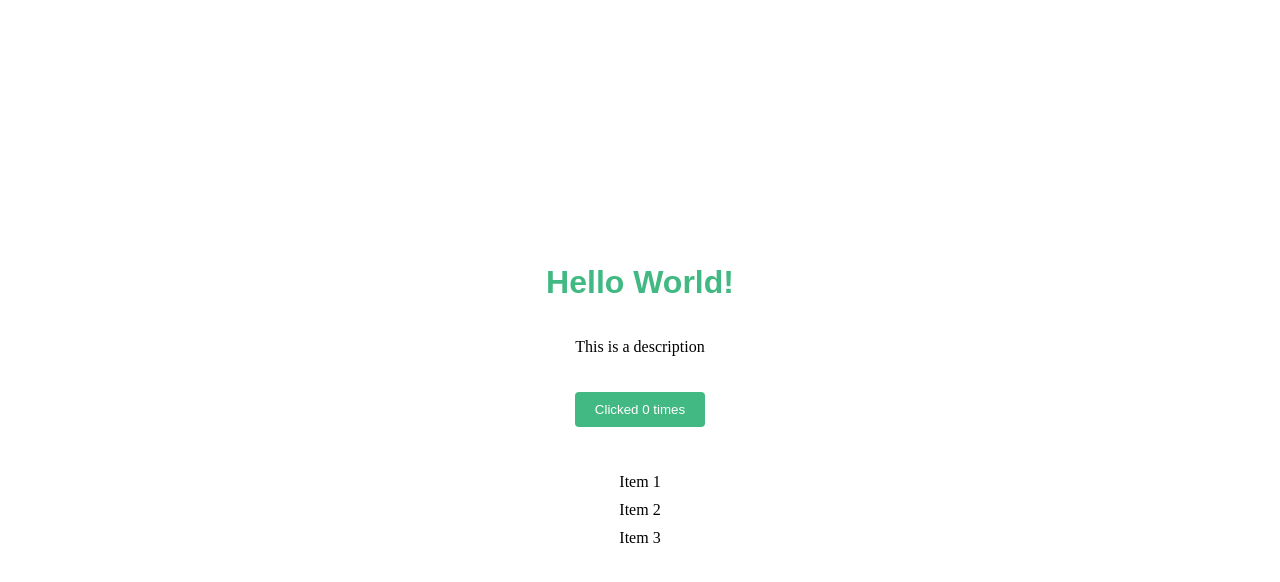
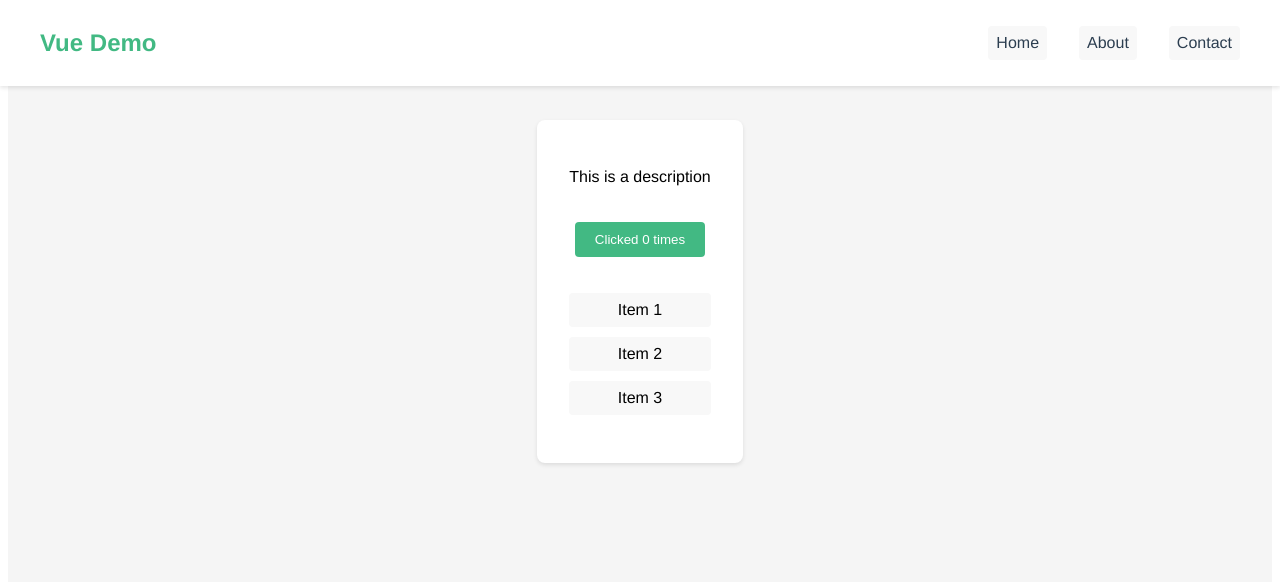
Before and after one commit to timrooke1991/coderabbit-test, a Vue app: page / in a window 1280 px wide. Shown: the top 582 px of the page. Built offline with nearby package versions, Linux system fonts and the light colour scheme.

Commit message:
Add separate header component

```diff
--- a/src/App.vue
+++ b/src/App.vue
@@ -1,49 +1,56 @@
 <template>
-  <div class="container">
+  <div class="app">
+    <main class="container">
+      <Header />
       <div class="content">
-      <h1>{{ message }}</h1>
         <p>{{ description }}</p>
         <button @click="count++">Clicked {{ count }} times</button>
         <ul>
           <li v-for="item in items" :key="item">{{ item }}</li>
         </ul>
       </div>
+    </main>
   </div>
 </template>
 
 <script setup>
 import { ref } from "vue";
+import Header from "./components/Header.vue";
 
-const message = ref("Hello World!");
 const description = ref("This is a description");
 const count = ref(0);
 const items = ref(["Item 1", "Item 2", "Item 3"]);
 </script>
 
 <style>
-.container {
-  display: flex;
-  justify-content: center;
-  align-items: center;
-  height: 100vh;
+.app {
+  min-height: 100vh;
+  background-color: #f5f5f5;
+  font-family: "Helvetica Neue", sans-serif;
 }
 
-h1 {
-  color: #42b983;
-  font-family: Arial, sans-serif;
-}
-div {
-  min-height: 100vh;
+.container {
+  padding-top: 80px; /* Space for fixed header */
+  min-height: calc(100vh - 80px);
   display: flex;
   flex-direction: column;
-  justify-content: center;
   align-items: center;
-  text-align: center;
 }
 
 .content {
   max-width: 600px;
-  margin: 0 auto;
+  margin: 2rem auto;
+  padding: 2rem;
+  background: white;
+  border-radius: 8px;
+  box-shadow: 0 2px 4px rgba(0, 0, 0, 0.1);
+  text-align: center;
+}
+
+h2 {
+  color: #42b983;
+  font-family: Arial, sans-serif;
+  margin-top: 0;
 }
 
 button {
@@ -54,6 +61,11 @@ button {
   background: #42b983;
   color: white;
   cursor: pointer;
+  transition: background-color 0.2s ease;
+}
+
+button:hover {
+  background: #3aa876;
 }
 
 ul {
@@ -63,5 +75,8 @@ ul {
 
 li {
   margin: 10px 0;
+  padding: 8px;
+  background: #f8f8f8;
+  border-radius: 4px;
 }
 </style>
--- /dev/null
+++ b/src/Header.vue
@@ -0,0 +1,78 @@
+<template>
+  <header class="header">
+    <div class="header-content">
+      <h1 class="logo">{{ title }}</h1>
+      <nav class="nav">
+        <ul>
+          <li v-for="item in menuItems" :key="item.text">
+            <a href="#" @click.prevent="handleNavClick(item.text)">{{
+              item.text
+            }}</a>
+          </li>
+        </ul>
+      </nav>
+    </div>
+  </header>
+</template>
+
+<script setup>
+import { ref } from "vue";
+
+const title = ref("Vue Demo");
+const menuItems = ref([
+  { text: "Home" },
+  { text: "About" },
+  { text: "Contact" },
+]);
+
+const handleNavClick = (text) => {
+  console.log(`Clicked: ${text}`);
+};
+</script>
+
+<style scoped>
+.header {
+  background: #ffffff;
+  box-shadow: 0 2px 4px rgba(0, 0, 0, 0.1);
+  position: fixed;
+  top: 0;
+  left: 0;
+  right: 0;
+  z-index: 1000;
+}
+
+.header-content {
+  max-width: 1200px;
+  margin: 0 auto;
+  padding: 1rem 2rem;
+  display: flex;
+  justify-content: space-between;
+  align-items: center;
+}
+
+.logo {
+  color: #42b983;
+  margin: 0;
+  font-size: 1.5rem;
+  font-weight: 600;
+}
+
+.nav ul {
+  display: flex;
+  gap: 2rem;
+  list-style: none;
+  margin: 0;
+  padding: 0;
+}
+
+.nav a {
+  color: #2c3e50;
+  text-decoration: none;
+  font-weight: 500;
+  transition: color 0.2s ease;
+}
+
+.nav a:hover {
+  color: #42b983;
+}
+</style>
--- /dev/null
+++ b/src/components/Header.vue
@@ -0,0 +1,78 @@
+<template>
+  <header class="header">
+    <div class="header-content">
+      <h1 class="logo">{{ title }}</h1>
+      <nav class="nav">
+        <ul>
+          <li v-for="item in menuItems" :key="item.text">
+            <a href="#" @click.prevent="handleNavClick(item.text)">{{
+              item.text
+            }}</a>
+          </li>
+        </ul>
+      </nav>
+    </div>
+  </header>
+</template>
+
+<script setup>
+import { ref } from "vue";
+
+const title = ref("Vue Demo");
+const menuItems = ref([
+  { text: "Home" },
+  { text: "About" },
+  { text: "Contact" },
+]);
+
+const handleNavClick = (text) => {
+  console.log(`Clicked: ${text}`);
+};
+</script>
+
+<style scoped>
+.header {
+  background: #ffffff;
+  box-shadow: 0 2px 4px rgba(0, 0, 0, 0.1);
+  position: fixed;
+  top: 0;
+  left: 0;
+  right: 0;
+  z-index: 1000;
+}
+
+.header-content {
+  max-width: 1200px;
+  margin: 0 auto;
+  padding: 1rem 2rem;
+  display: flex;
+  justify-content: space-between;
+  align-items: center;
+}
+
+.logo {
+  color: #42b983;
+  margin: 0;
+  font-size: 1.5rem;
+  font-weight: 600;
+}
+
+.nav ul {
+  display: flex;
+  gap: 2rem;
+  list-style: none;
+  margin: 0;
+  padding: 0;
+}
+
+.nav a {
+  color: #2c3e50;
+  text-decoration: none;
+  font-weight: 500;
+  transition: color 0.2s ease;
+}
+
+.nav a:hover {
+  color: #42b983;
+}
+</style>
```
Lines whose indentation alone changed are shown as unchanged.
